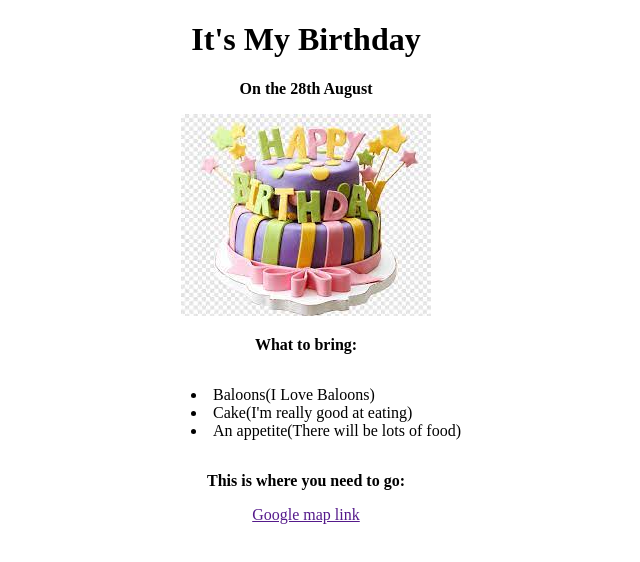
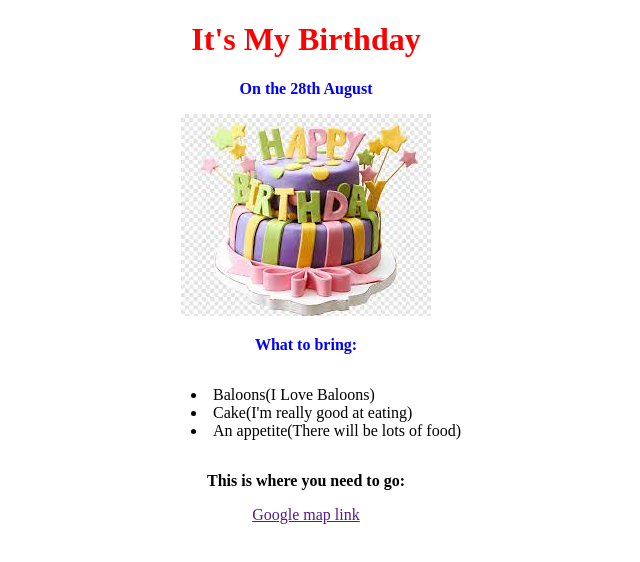
Before and after one commit to mohana87/githubemc1, a plain HTML site: page index.html in a window 1280 px wide. Shown: the whole page, without its empty margins (334-974 px from the left). Drawn offline with Linux system fonts and the light colour scheme.

Commit message:
modified index.html

```diff
--- a/index.html
+++ b/index.html
@@ -4,12 +4,23 @@
     <meta charset="UTF-8">
     <meta name="viewport" content="width=device-width, initial-scale=1.0">
     <title>Document</title>
+    <style>
+        #main-heading{
+            color:red;
+        }
+        .blue-text{
+            color:blue;
+        }
+        .green-text{
+            color:green;
+        }
+    </style>
 </head>
 <body style = "text-align: center;">
-    <h1><strong>It's My Birthday</strong></h1>
-    <p><strong>On the 28th August</strong></p>
+    <h1 id="main-heading"><strong>It's My Birthday</strong></h1>
+    <p class = "blue-text"><strong>On the 28th August</strong></p>
     <img src="image.png" alt="Example image">
-    <p><strong>What to bring:</strong></p>
+    <p class = "blue-text"><strong>What to bring:</strong></p>
     <div style ="display:inline-block;text-align:left;">
         <ul style="list-style-position:inside;">
             <li>Baloons(I Love Baloons)</li>
@@ -17,7 +28,7 @@
             <li>An appetite(There will be lots of food)</li>
         </ul>
     </div>
-    <p><strong>This is where you need to go:</strong></p>
+    <p class=""green-text><strong>This is where you need to go:</strong></p>
     <p><a href="">Google map link</a></p>
 </body>
 </html>
```
